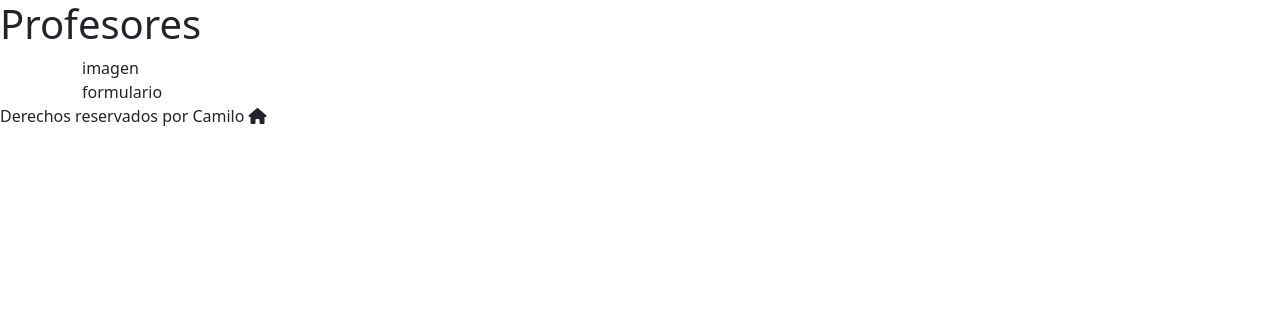
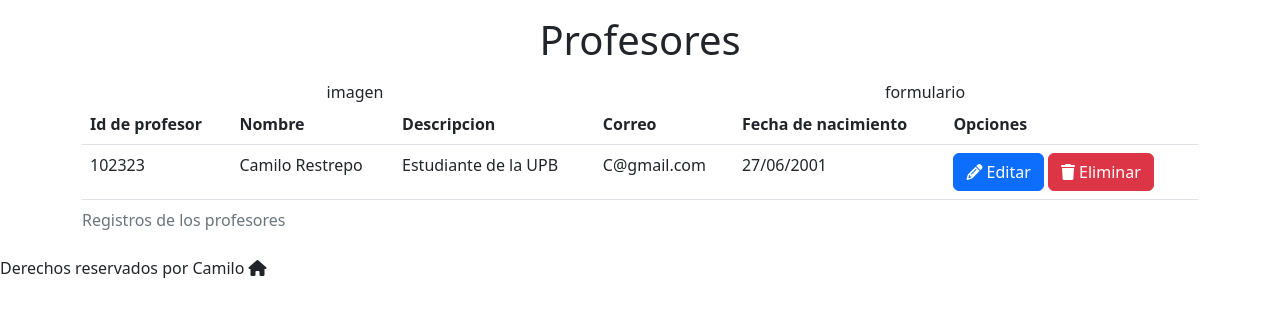
Before and after one commit to CamiloRestrepo5/Teachers-js, a website built with webpack: page src/index.html in a window 1280 px wide. Built offline with nearby package versions, Linux system fonts and the light colour scheme.

Commit message:
base para la tabla y manejo del grid

```diff
--- a/src/index.html
+++ b/src/index.html
@@ -8,23 +8,87 @@
 </head>
 <body>
 
-    <header>
-        <h1>Profesores</h1>
+    <header class="my-3">
+        <h1 class="text-center"> Profesores </h1>
     </header>
 
     <main class="container">
 
-        <section>
-            <article>
+        <section class="row text-center">
+            <article class="col-xs-12 col-md-6">
                 imagen
             </article>
-            <article>
+            <article class="col-xs-12 col-md-6">
                 formulario
             </article>
         </section>
-        <section>
+        <section class="row">
 
-            <table></table>
+            <div class="col-12">
+                <table class="table table-hover">
+
+                    <caption>
+                        Registros de los profesores
+                    </caption>
+
+                    <thead>
+
+                        <tr>
+                            <th scope="col">
+                                Id de profesor
+                            </th>
+                            <th scope="col">
+                                Nombre
+                            </th>
+                            <th scope="col">
+                                Descripcion
+                            </th>
+                            <th scope="col">
+                                Correo
+                            </th>
+                            <th scope="col">
+                                Fecha de nacimiento
+                            </th>
+                            <th scope="col">
+                                Opciones
+                            </th>
+                        </tr>
+
+                    </thead>
+
+                    <tbody>
+
+                        <tr>
+                            <td>
+                                102323
+                            </td>
+                            <td>
+                                Camilo Restrepo
+                            </td>
+                            <td>
+                                Estudiante de la UPB
+                            </td>
+                            <td>
+                                C@gmail.com
+                            </td>
+                            <td>
+                                27/06/2001
+                            </td>
+                            <td>
+                                <button type="button" class="btn btn-primary">
+                                    <em class="fa fa-pencil"></em> Editar
+                                </button>
+                                <button type="button" class="btn btn-danger">
+                                    <em class="fa fa-trash"></em> Eliminar
+                                </button>
+                            </td>
+                        </tr>
+
+                    </tbody>
+
+                </table>
+            </div>
+
 
 
         </section>
```
